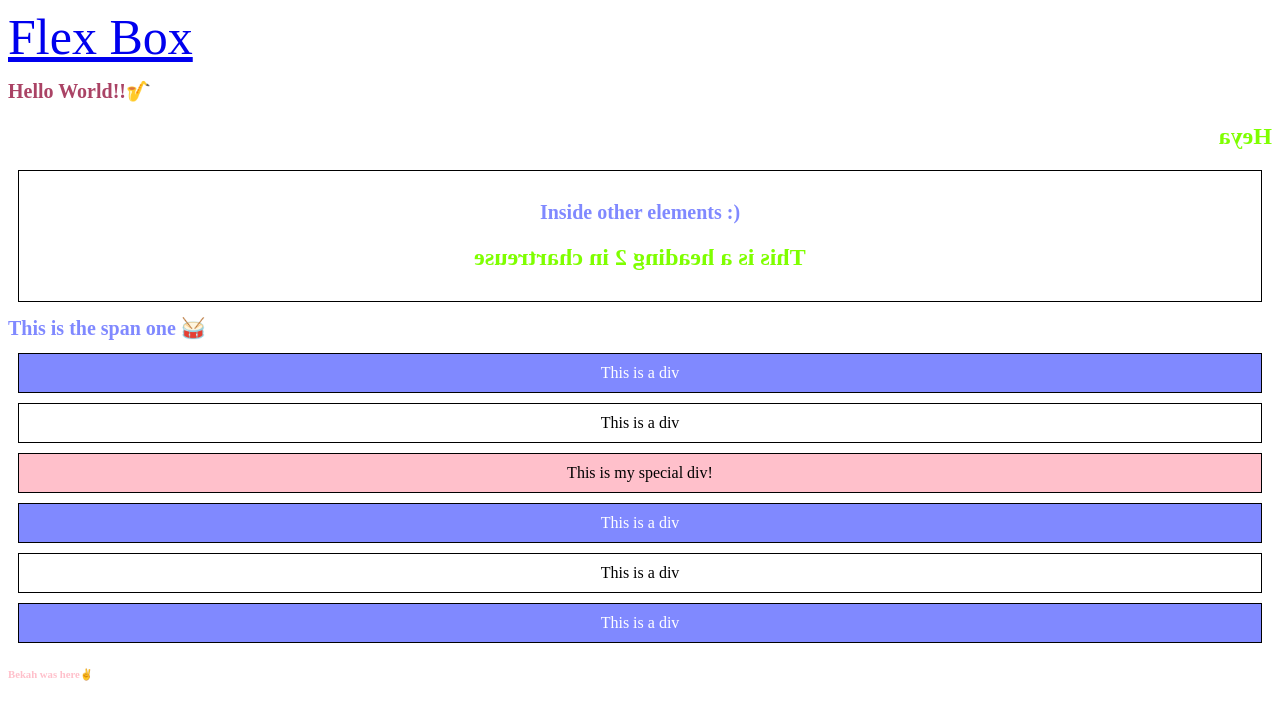
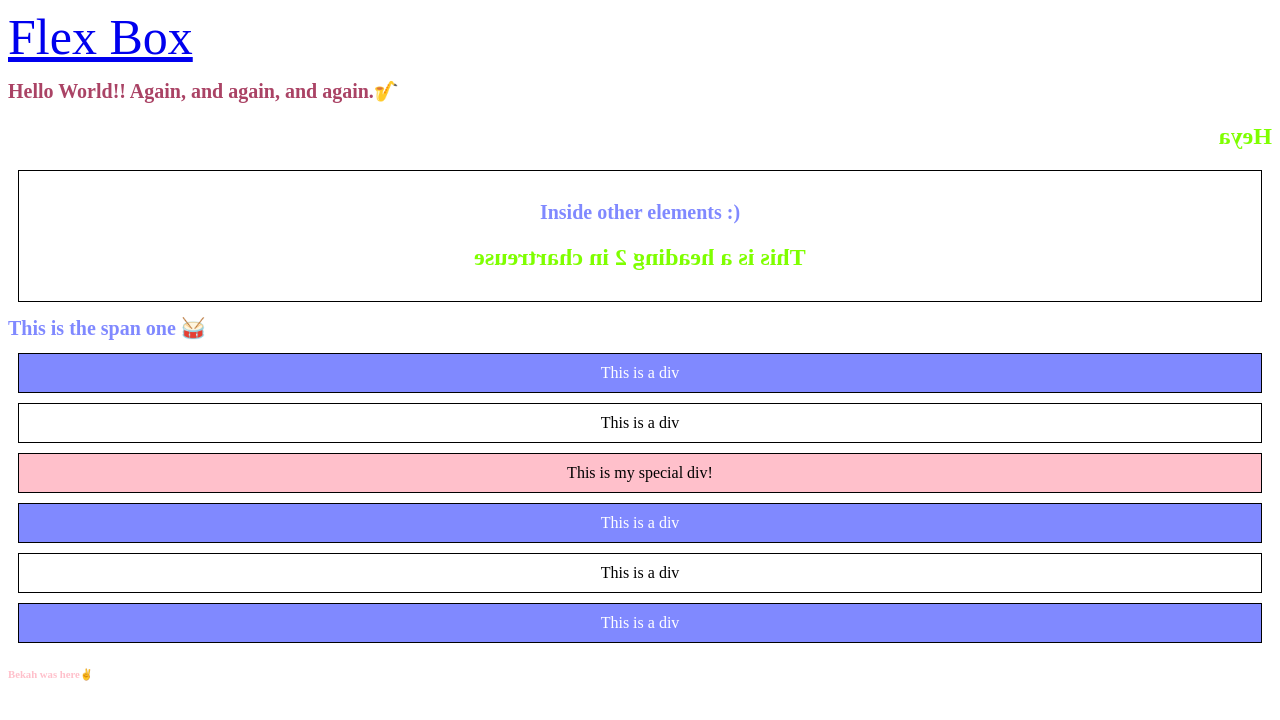
Before and after one commit to Tzikas/CssPractice, a plain HTML site: page index.html in a window 1280 px wide. Drawn offline with Linux system fonts and the light colour scheme.

Commit message:
Update index.html
Latest again change

```diff
--- a/index.html
+++ b/index.html
@@ -15,7 +15,7 @@
     <a href="flexbox.html">Flex Box</a>
 
 
-    <h1>Hello World!!🎷</h1>
+    <h1>Hello World!! Again, and again, and again.🎷</h1>
     <h2>Heya</h2>
 
     <main>
```
